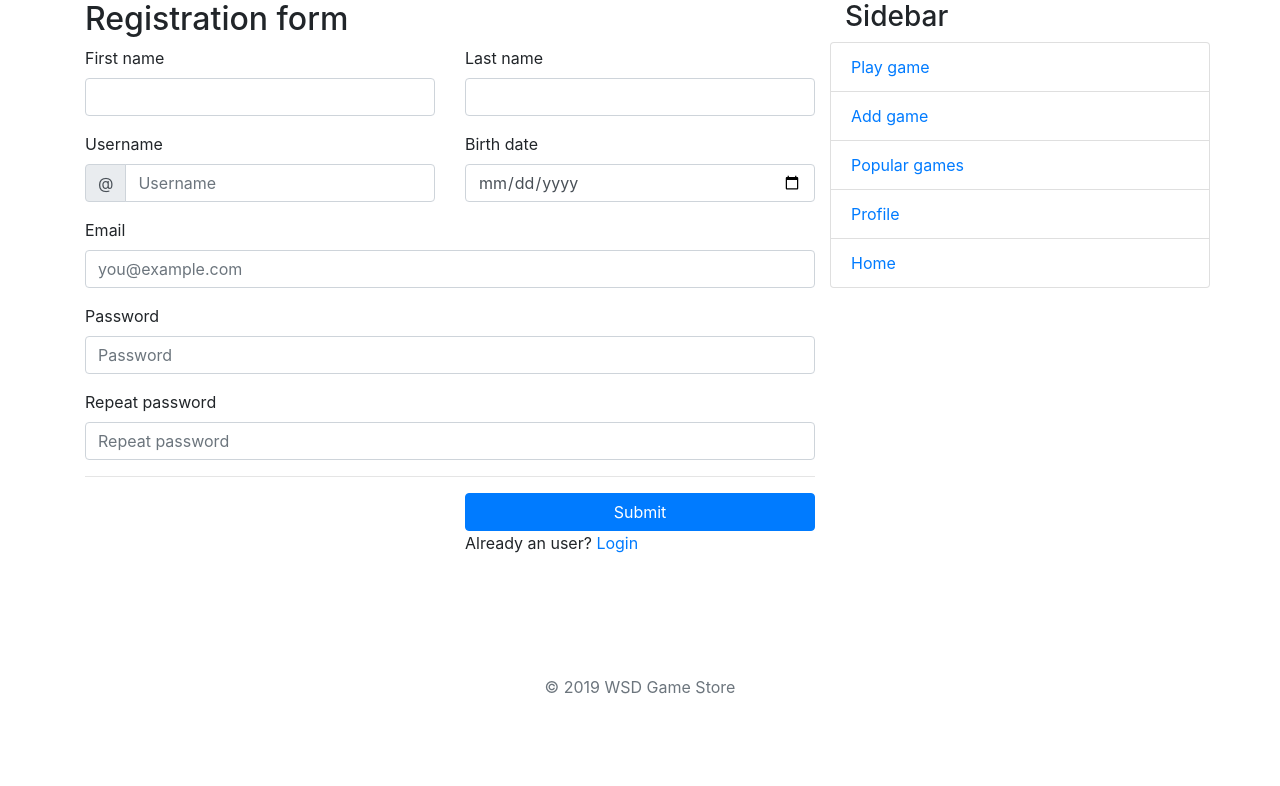
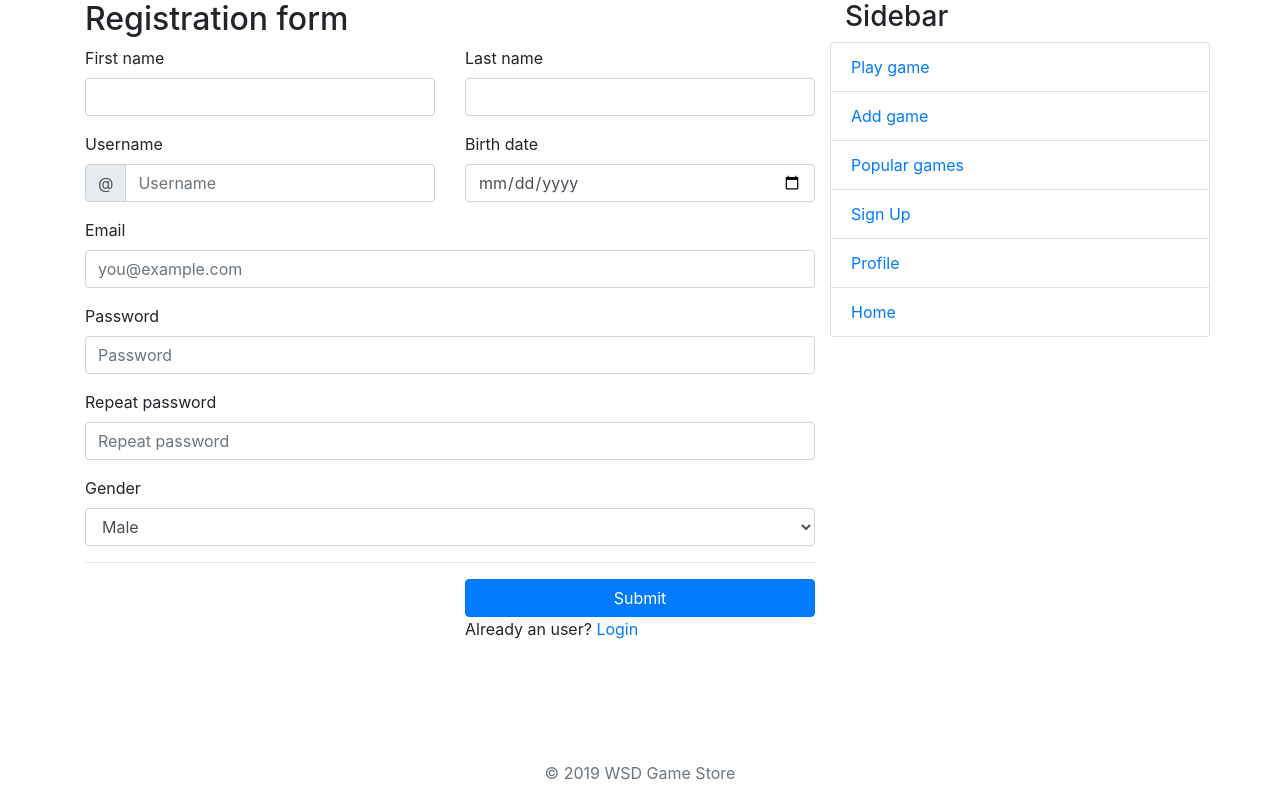
Before and after one commit to sashatoday/Online_Gamestore, a Django app: page /signup/ in a window 1280 px wide. Shown: the part 192-978 px from the top of the page. Before the commit the page ends 886 px from the top, so only its background shows below. Run offline with Django 3.2, Linux system fonts and the light colour scheme; some libraries are stand-ins or nearby versions.

Commit message:
added profile link to sidebar and gender select to signup template

```diff
--- a/app/gamestore/templates/account/signup.html
+++ b/app/gamestore/templates/account/signup.html
@@ -50,6 +50,14 @@
       <label for="password2">Repeat password</label>
       <input type="password" class="form-control" id="password2" placeholder="Repeat password" name="password2">
     </div>
+    <div class="form-group">
+        <label for="gender">Gender</label>
+        <select class="form-control" id="gender">
+          <option>Male</option>
+          <option>Female</option>
+          <option>Unknown</option>
+        </select>
+      </div>
     <hr class="mb-3">
     <div class="row">
       <div class="col-md-6 offset-md-6">
--- a/app/gamestore/templates/base.html
+++ b/app/gamestore/templates/base.html
@@ -34,6 +34,7 @@
             <li class="list-group-item"><a href="#">Play game</a></li>
             <li class="list-group-item"><a href="#">Add game</a></li>
             <li class="list-group-item"><a href="#">Popular games</a></li>
+            <li class="list-group-item"><a href="/signup">Sign Up</a></li>
             <li class="list-group-item"><a href="/profile">Profile</a></li>
             <li class="list-group-item"><a href="/">Home</a></li>
           </ul>
```
Also changed, not shown: app/db.sqlite3.
